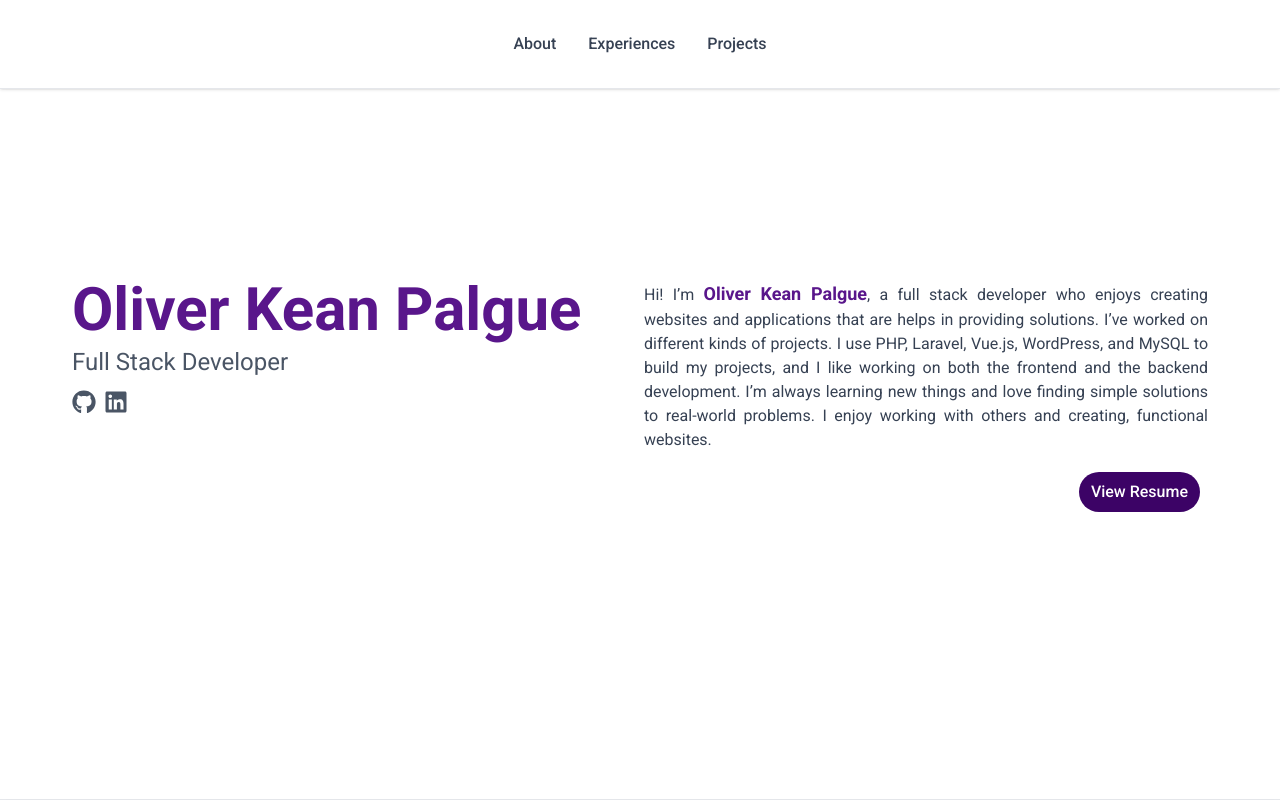
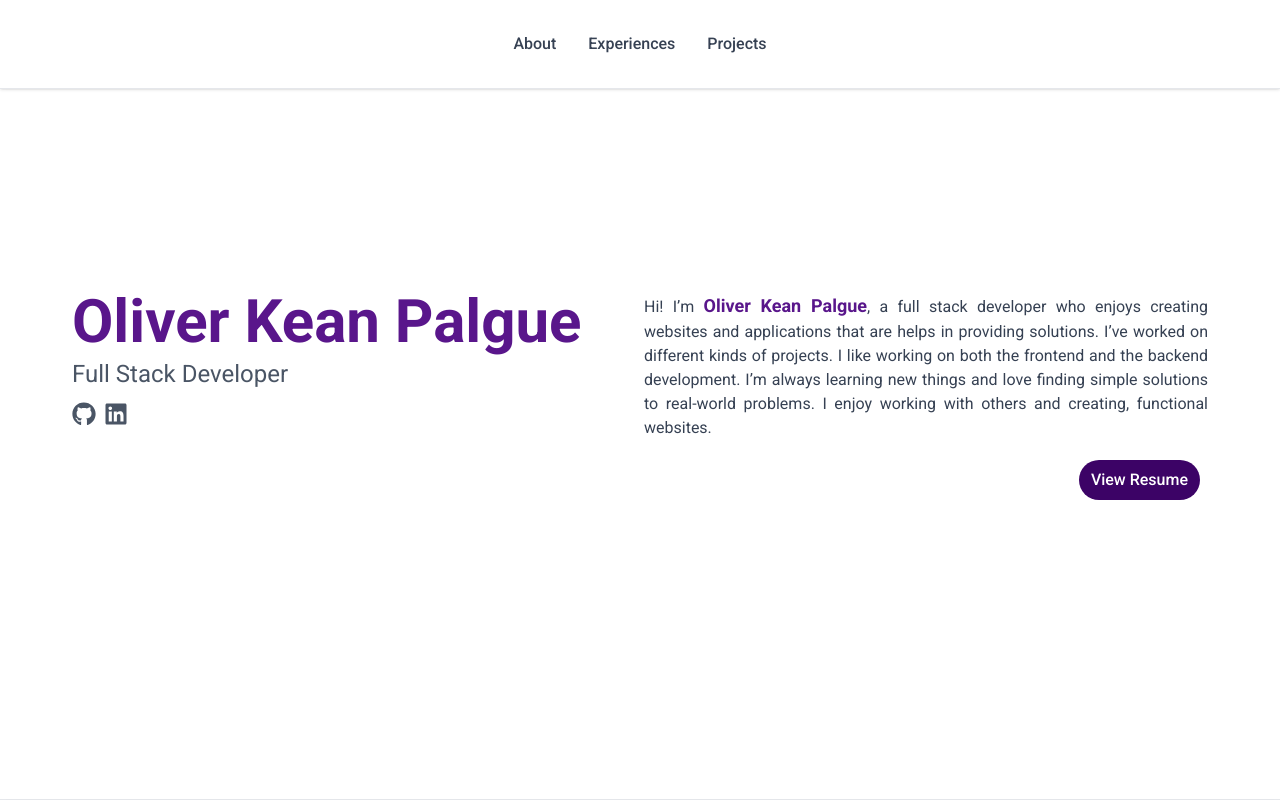
Before and after one commit to oliverkean/portfolio, a React (Vite) app: page / in a window 1280 px wide. Shown: the top 800 px of the page. Built offline with nearby package versions, Linux system fonts and the light colour scheme.

Commit message:
refactor: changed description

```diff
--- a/src/sections/Home/Home.jsx
+++ b/src/sections/Home/Home.jsx
@@ -8,8 +8,6 @@ export default function Home() {
       <div className="flex justify-between gap-2 max-w-7xl mx-auto">
           <Introduction name={CONSTANTS.NAME} role={CONSTANTS.FULL_STACK}/>
           <Description name={CONSTANTS.NAME}/>
-
-          {/* skills */}
       </div>
     </section>
   );
--- a/src/sections/Home/components/Description.jsx
+++ b/src/sections/Home/components/Description.jsx
@@ -10,8 +10,7 @@ export default function Description({name}){
             </span>
             , a full stack developer who enjoys creating websites and
             applications that are helps in providing solutions. I’ve worked on
-            different kinds of projects. I use PHP, Laravel, Vue.js, WordPress,
-            and MySQL to build my projects, and I like working on both the
+            different kinds of projects. I like working on both the
             frontend and the backend development. I’m always learning new things
             and love finding simple solutions to real-world problems. I enjoy
             working with others and creating, functional websites.
```
